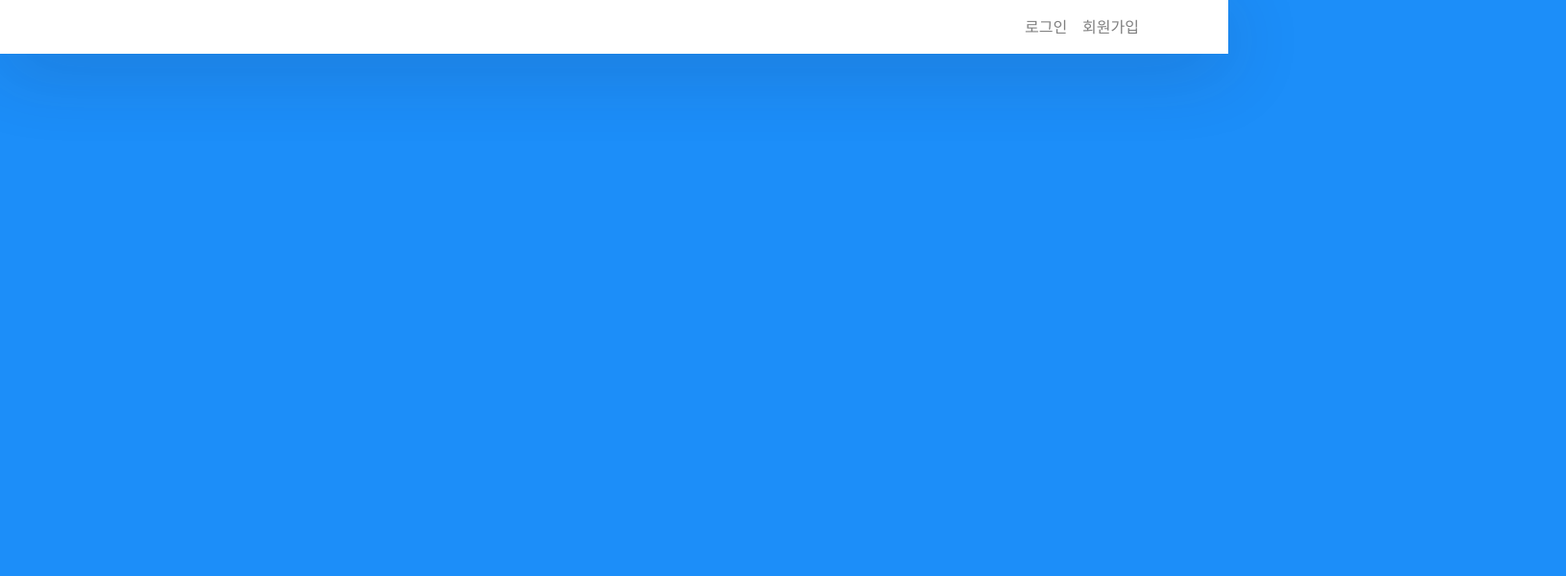
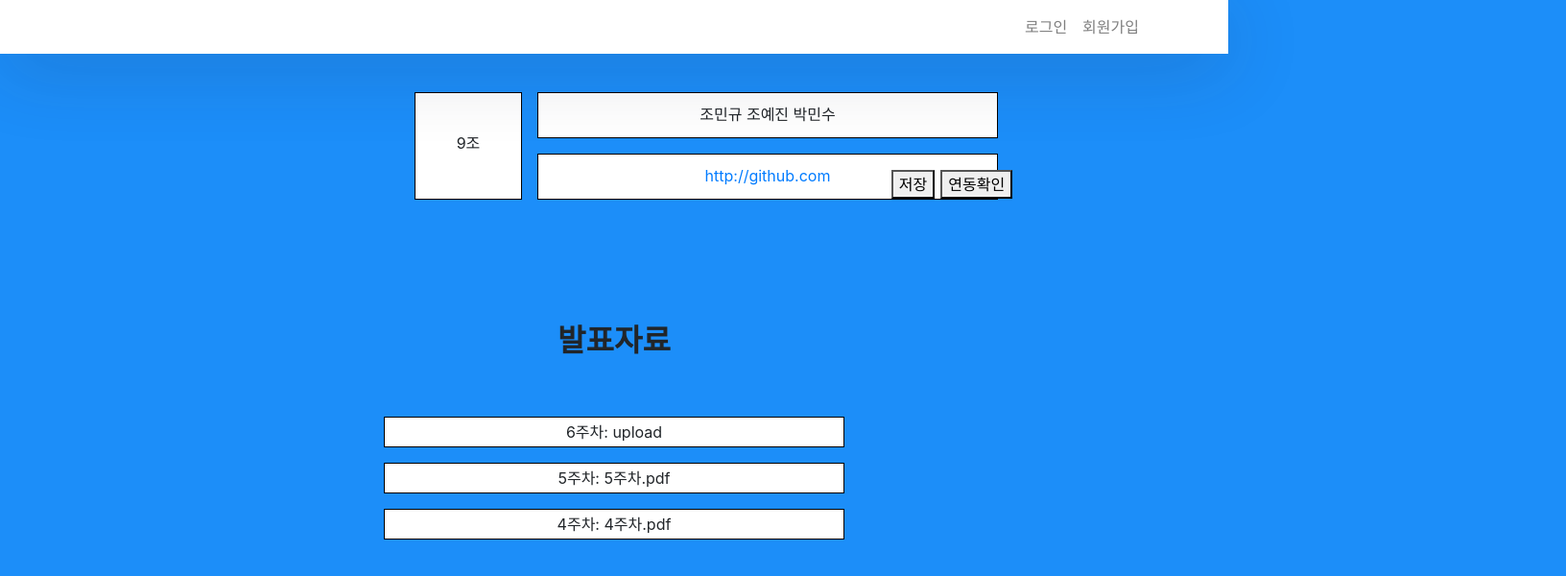
Before and after one commit to owlsogul/capstone_helper, a React (Create React App) app in the folder frontend/capstone/: page /teaminfo in a window 1280 px wide. Shown: the top 600 px of the page at 96% size, 1632 px wide, since content can reach past the window. Built offline with nearby package versions, Linux system fonts and the light colour scheme.

Commit message:
조정보 레이아웃 잡기

```diff
--- a/frontend/capstone/src/App.css
+++ b/frontend/capstone/src/App.css
@@ -133,3 +133,111 @@ li {
   background-color: white;
   border: 1px solid black;
 }
+
+.Write {
+  padding: 20px;
+  padding-left: 20px;
+}
+
+.Write div{
+  margin-top: 30px;
+  margin-left: 50px;
+}
+
+#title_txt {
+  width: 91%;
+  padding-bottom: 30px;
+  border: none;
+  font-size: 22px;
+  border-bottom: solid 1px #ababab;
+  font-weight: bold;
+}
+
+#title_txt:focus { outline : none; }
+
+
+#content_txt {
+  width: 91%;
+  resize: none;
+  border: none;
+  height: 500px
+}
+
+#content_txt:focus { outline : none; }
+
+
+#post_submit {
+  text-align: center;
+  margin-top: 30px;
+}
+
+#post_submit button {
+  width: 120px;
+  padding: 5px;
+  border-radius: 5px;
+  border: solid 1px #ababab;
+  cursor: pointer;
+  background-color: white;
+}
+
+.myteam {
+    position: relative; top:4rem;left:25rem;
+    margin: 2rem;
+    text-align: center;
+    padding-top: 2.5rem;
+    background-color: white;
+    border: 1px solid black;
+    height: 7rem;
+    width: 7rem;
+}
+
+.teamname {
+  margin: 2rem;
+  background-color: white;
+  border: 1px solid black;
+  width: 30rem;
+  padding-top: 10px;
+  position: relative; top: -5rem; left: 33rem;
+  height: 3rem;
+}
+
+.teamaddress {
+  margin: 2rem;
+  background-color: white;
+  border: 1px solid black;
+  width: 30rem;
+  padding-top: 10px;
+  position: relative; top: -6rem; left: 33rem;
+  height: 3rem;
+}
+
+.teambutton {
+  position: relative; top: -13rem; left: 22rem;
+}
+
+.teambuttonmargin {
+  margin: 3px;
+}
+
+.pptdocument {
+  margin: 1rem auto;
+  background-color: white;
+  border: 1px solid black;
+  width: 30rem;
+  height: 2rem;
+  padding-top: 3px;
+}
+
+.teaminvitebtn {
+  position: relative; top: -9rem; left: 21rem;
+}
+
+.teammake_name {
+  margin: 2rem;
+  background-color: white;
+  border: 1px solid black;
+  width: 30rem;
+  padding-top: 2.5rem;
+  position: relative; top: -5rem; left: 33rem;
+  height: 7rem;
+}
--- a/frontend/capstone/src/App.js
+++ b/frontend/capstone/src/App.js
@@ -13,6 +13,8 @@ import NoticePage from './pages/NoticePage.js';
 import DashboardPage from "./pages/DashboardPage"
 import ClassInfoPage from './pages/ClassInfo';
 import StudentList from './pages/StudentList';
+import WriteNoticePage from './pages/WriteNoticePage';
+import TeamInfoPage from './pages/TeamInfoPage';
 
 function App() {
   return (
@@ -29,6 +31,8 @@ function App() {
           <Route path="/dashboard" component={DashboardPage} />
           <Route path="/classinfo" component={ClassInfoPage} />
           <Route path="/students" component={StudentList} />
+          <Route path="/writenotice" component={WriteNoticePage} />
+          <Route path="/teaminfo" component={TeamInfoPage} />
         </Switch>
       </div >
     </Router >
--- /dev/null
+++ b/frontend/capstone/src/components/TeamInfo.component.js
@@ -0,0 +1,40 @@
+import React, { Component } from 'react'
+import '../App.css'
+
+class TeamInfo extends Component {
+    render() {
+        return (
+            <div>
+                <div>
+                    <div className='myteam'>9조</div>
+                    <div>
+                        <div className='teamname'>
+                            조민규 조예진 박민수
+                        </div>
+                        <div className='teamaddress'>
+                            <a href='http://github.com'>
+                                http://github.com
+                            </a>
+
+                        </div>
+                    </div>
+                    <h2>
+                        <b>발표자료</b>
+                    </h2>
+                    <div className='teambutton'>
+                        <button className='teambuttonmargin'>저장</button>
+                        <button className='teambuttonmargin'>연동확인</button>
+                    </div>
+                    <div>
+                        <div className='pptdocument'>6주차: upload</div>
+                        <div className='pptdocument'>5주차: 5주차.pdf</div>
+                        <div className='pptdocument'>4주차: 4주차.pdf</div>
+                    </div>
+
+                </div>
+            </div>
+        )
+    }
+}
+
+export default TeamInfo
--- /dev/null
+++ b/frontend/capstone/src/components/WriteNotice.component.js
@@ -0,0 +1,25 @@
+import React, { Component } from 'react'
+import '../App.css'
+
+class WriteNotice extends Component {
+    constructor(props) {
+        super(props)
+    }
+
+    render() {
+
+        return (
+            <div className='Write'>
+                <div>
+                    <input type='text' id='title_txt' name='title' placeholder='제목'/>
+                </div>
+
+                <div>
+                    <textarea id='content_txt' name='contents' placeholder='내용을 입력하세요.'></textarea>
+                </div>
+            </div>
+        )
+    }
+}
+
+export default WriteNotice
--- a/frontend/capstone/src/pages/ClassInfo.js
+++ b/frontend/capstone/src/pages/ClassInfo.js
@@ -22,17 +22,21 @@ class ClassInfoPage extends Component {
   //
   constructor(props) {
     super(props)
-    this.state={
+    this.state = {
       information: []
     }
   }
 
-  componentWillMount() {
-    fetch('/api/class/member')
-    .then(res => res.json())
-    .then(data => this.setState({
-      posts: data
-    }))
+  getAdminList() {
+    fetch('http://localhost:3000/classinfo', {
+      method: 'POST',
+      headers: {
+        'Content-Type': 'application/jason',
+      },
+      body: JSON.stringify({
+      "classId" : 0
+      })
+    })
   }
   //
 
@@ -47,7 +51,7 @@ class ClassInfoPage extends Component {
         },
         {
           label: '아니오!',
-          onClick: () => {}
+          onClick: () => { }
         }
       ]
 
@@ -55,8 +59,8 @@ class ClassInfoPage extends Component {
   }
 
   render() {
-    //
-    const {posts} = this.state
+
+    const { posts } = this.state
     const postList = posts.map((post) => (
       <div>
         <div><b>{post.name}</b></div>
@@ -64,7 +68,7 @@ class ClassInfoPage extends Component {
         <div>{post.email}</div>
       </div>
     ))
-    //
+
     return (
       <div>
         <div style={{ height: "5rem" }}>
@@ -82,8 +86,8 @@ class ClassInfoPage extends Component {
           <button class="btn btn-light btn-sm" style={{ marginLeft: "26rem" }}>수정</button>
         </div>
         <div class="adminInfo" style={{ width: "30rem", margin: "auto" }}>
-          {/*<ClassInfoList data={this.state.information} />*/}
-          {postList}
+          { postList
+          /*<ClassInfoList data={this.state.information} />*/}
         </div>
 
         <br></br><br></br>
--- /dev/null
+++ b/frontend/capstone/src/pages/TeamInfoPage.js
@@ -0,0 +1,14 @@
+import React, {Component} from 'react'
+import TeamInfo from '../components/TeamInfo.component'
+
+class TeamInfoPage extends Component {
+    render() {
+        return (
+            <div>
+                <TeamInfo/>
+            </div>
+        )
+    }
+}
+
+export default TeamInfoPage
--- /dev/null
+++ b/frontend/capstone/src/pages/WriteNoticePage.js
@@ -0,0 +1,52 @@
+import React, { Component } from 'react'
+import WriteNotice from '../components/WriteNotice.component'
+import '../App.css'
+import axios from 'axios'
+
+
+
+class WriteNoticePage extends Component {
+    constructor(props) {
+        super(props)
+    }
+
+    submitNotice = async function () {
+        const title = document.getElementsByName('title')[0].nodeValue.trim()
+        const contents = document.getElementsByName('contents')[0].nodeValue.trim()
+
+        if (title === "") {
+            return alert('제목을 입력해주세요.')
+        }
+
+        else if (contents === "") {
+            return alert("내용을 입력해주세요.")
+        }
+
+        if(res.data) {
+            alert('공지가 등록되었습니다.')
+            return window.location.replace('/')
+        }
+
+        const data = { title: title, contents: contents }
+        const res = await axios('/writenotice', {
+            method: 'POST',
+            data: data,
+            headers: new Headers()
+        })
+    }
+
+
+    render() {
+        return (
+            <div>
+                <WriteNotice />
+
+                <div id='post_submit'>
+                    <button>등록</button>
+                </div>
+            </div>
+        )
+    }
+}
+
+export default WriteNoticePage
```
Also changed, not shown: 1 other file (tests, documents, lock files or other folders).
